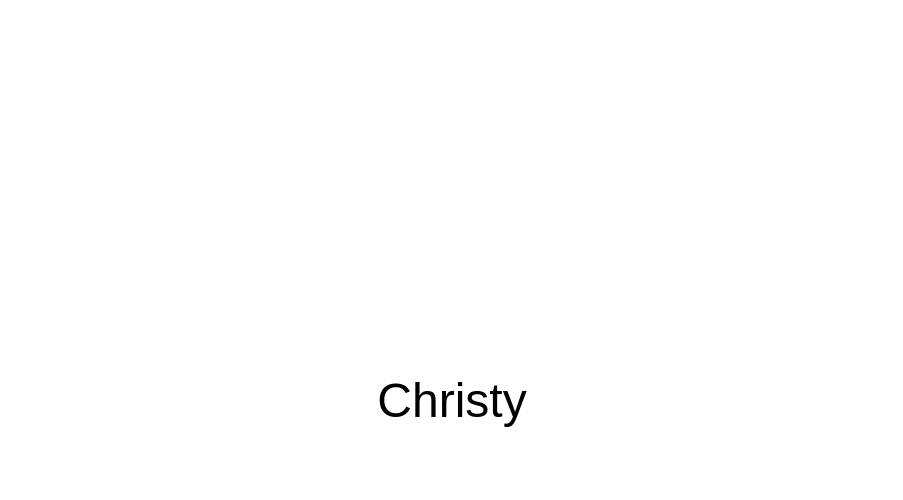
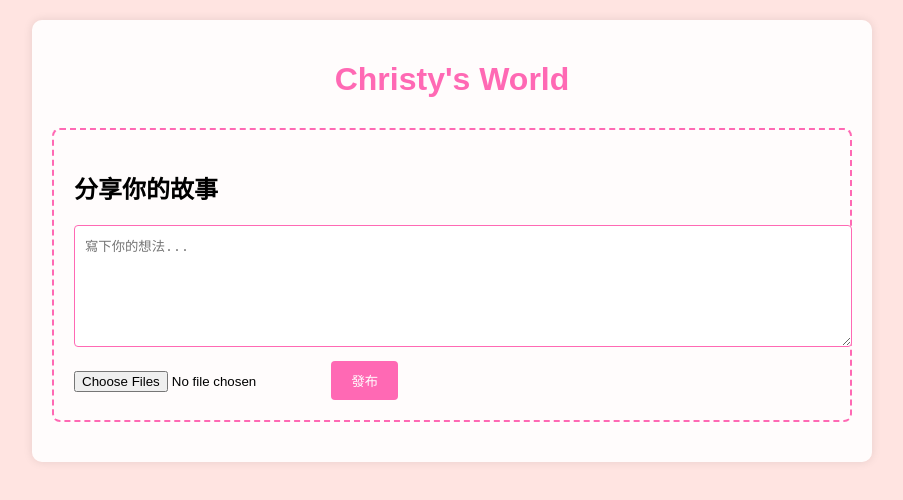
Before and after one commit to RobotTyty/AIPool, a plain HTML site: page index.html in a window 1280 px wide. Shown: the whole page, without its empty margins (188-1091 px from the left). Drawn offline with Linux system fonts and the light colour scheme.

Commit message:
Add files via upload

```diff
--- a/index.html
+++ b/index.html
@@ -1,22 +1,135 @@
 <!DOCTYPE html>
-<html lang="en">
+<html lang="zh">
 <head>
     <meta charset="UTF-8">
     <meta name="viewport" content="width=device-width, initial-scale=1.0">
-    <title>Christy</title>
+    <title>Christy's World</title>
     <style>
         body {
-            display: flex;
-            justify-content: center;
-            align-items: center;
-            height: 100vh;
+            background-color: #FFE4E1; /* 柔和的粉紅色背景 */
+            font-family: Arial, sans-serif;
             margin: 0;
-            font-family: Arial, sans-serif;
-            font-size: 48px;
+            padding: 20px;
+        }
+
+        .container {
+            max-width: 800px;
+            margin: 0 auto;
+            background-color: rgba(255, 255, 255, 0.9);
+            padding: 20px;
+            border-radius: 10px;
+            box-shadow: 0 0 10px rgba(0,0,0,0.1);
+        }
+
+        h1 {
+            color: #FF69B4;
+            text-align: center;
+            margin-bottom: 30px;
+        }
+
+        .upload-section {
+            margin: 20px 0;
+            padding: 20px;
+            border: 2px dashed #FF69B4;
+            border-radius: 8px;
+        }
+
+        .content-display {
+            margin-top: 20px;
+        }
+
+        textarea {
+            width: 100%;
+            height: 100px;
+            margin-bottom: 10px;
+            padding: 10px;
+            border: 1px solid #FF69B4;
+            border-radius: 4px;
+        }
+
+        button {
+            background-color: #FF69B4;
+            color: white;
+            border: none;
+            padding: 10px 20px;
+            border-radius: 4px;
+            cursor: pointer;
+        }
+
+        button:hover {
+            background-color: #FF1493;
+        }
+
+        #preview {
+            margin-top: 20px;
+        }
+
+        img, video {
+            max-width: 100%;
+            margin-top: 10px;
         }
     </style>
 </head>
 <body>
-    Christy
+    <div class="container">
+        <h1>Christy's World</h1>
+
+        <div class="upload-section">
+            <h2>分享你的故事</h2>
+            <textarea id="textContent" placeholder="寫下你的想法..."></textarea>
+
+            <div>
+                <input type="file" id="mediaInput" accept="image/*,video/*" multiple>
+                <button onclick="uploadContent()">發布</button>
+            </div>
+        </div>
+
+        <div class="content-display" id="contentDisplay">
+            <!-- 上傳的內容會顯示在這裡 -->
+        </div>
+    </div>
+
+    <script>
+        function uploadContent() {
+            const text = document.getElementById('textContent').value;
+            const files = document.getElementById('mediaInput').files;
+            const contentDisplay = document.getElementById('contentDisplay');
+
+            // 創建新的內容區塊
+            const newContent = document.createElement('div');
+            newContent.style.marginBottom = '20px';
+            newContent.style.padding = '15px';
+            newContent.style.backgroundColor = '#fff';
+            newContent.style.borderRadius = '8px';
+
+            // 添加文字
+            if (text) {
+                const textElement = document.createElement('p');
+                textElement.textContent = text;
+                newContent.appendChild(textElement);
+            }
+
+            // 添加媒體文件
+            Array.from(files).forEach(file => {
+                if (file.type.startsWith('image/')) {
+                    const img = document.createElement('img');
+                    img.src = URL.createObjectURL(file);
+                    newContent.appendChild(img);
+                } else if (file.type.startsWith('video/')) {
+                    const video = document.createElement('video');
+                    video.controls = true;
+                    video.src = URL.createObjectURL(file);
+                    newContent.appendChild(video);
+                }
+            });
+
+            // 將新內容添加到顯示區域
+            contentDisplay.insertBefore(newContent, contentDisplay.firstChild);
+
+            // 清空輸入
+            document.getElementById('textContent').value = '';
+            document.getElementById('mediaInput').value = '';
+        }
+    </script>
 </body>
 </html>
```
